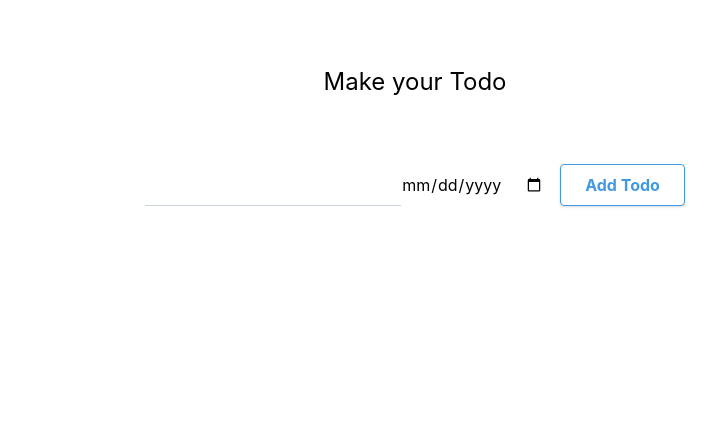
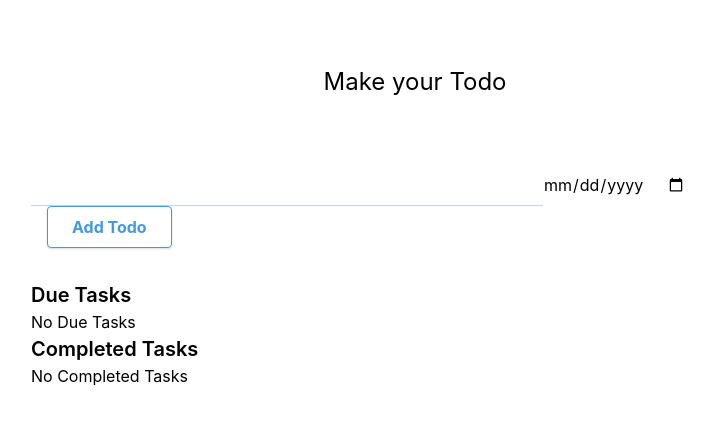
Before and after one commit to RitikPatni/react-todo, a React (Create React App) app: page / in a window 1280 px wide. Shown: the top 424 px of the page, without its empty margins (225-941 px from the left). Built offline with nearby package versions, Linux system fonts and the light colour scheme.

Commit message:
added disctinction between completed and due tasks

```diff
--- a/src/App.js
+++ b/src/App.js
@@ -2,7 +2,7 @@ import React from 'react';
 import AddTodo from './components/addTodo';
 import VisibleTodoList from './components/visibleTodoList';
 const App = () => (
-  <div className="flex items-center mt-16 flex-col">
+  <div className="flex  mt-16 flex-col px-64 w-full">
     <AddTodo />
     <VisibleTodoList />
   </div>
--- a/src/components/addTodo.js
+++ b/src/components/addTodo.js
@@ -22,7 +22,7 @@ const AddTodo = ({ dispatch }) => {
       >
         <input
           ref={node => (input = node)}
-          className="py-2 border-b focus:border-gray-600 border-gray-400 w-64 bg-grey-100"
+          className="py-2 border-b focus:border-gray-600 border-gray-400 w-2/3 bg-grey-100"
           required
         />
         <input
--- a/src/components/todoList.js
+++ b/src/components/todoList.js
@@ -3,16 +3,42 @@ import PropTypes from 'prop-types';
 import Todo from './todo';
 
 const TodoList = ({ todos, toggleTodo, removeTodo }) => (
-  <ul className="mt-4">
-    {todos.map(todo => (
+  <React.Fragment>
+    <h1 className="text-xl font-semibold mt-8">Due Tasks</h1>
+    <ul>
+      {todos.map(
+        todo =>
+          !todo.completed && (
             <Todo
               key={todo.id}
               {...todo}
               onClick={() => toggleTodo(todo.id)}
               removeTodo={() => removeTodo(todo.id)}
             />
-    ))}
+          )
+      )}
+      {todos.filter(todo => todo.completed === false).length === 0 && (
+        <p>No Due Tasks</p>
+      )}
     </ul>
+    <h1 className="text-xl font-semibold">Completed Tasks</h1>
+    <ul>
+      {todos.map(
+        todo =>
+          todo.completed && (
+            <Todo
+              key={todo.id}
+              {...todo}
+              onClick={() => toggleTodo(todo.id)}
+              removeTodo={() => removeTodo(todo.id)}
+            />
+          )
+      )}
+      {todos.filter(todo => !todo.completed === false).length === 0 && (
+        <p>No Completed Tasks</p>
+      )}
+    </ul>
+  </React.Fragment>
 );
 
 TodoList.propTypes = {
```
Lines whose indentation alone changed are shown as unchanged.
